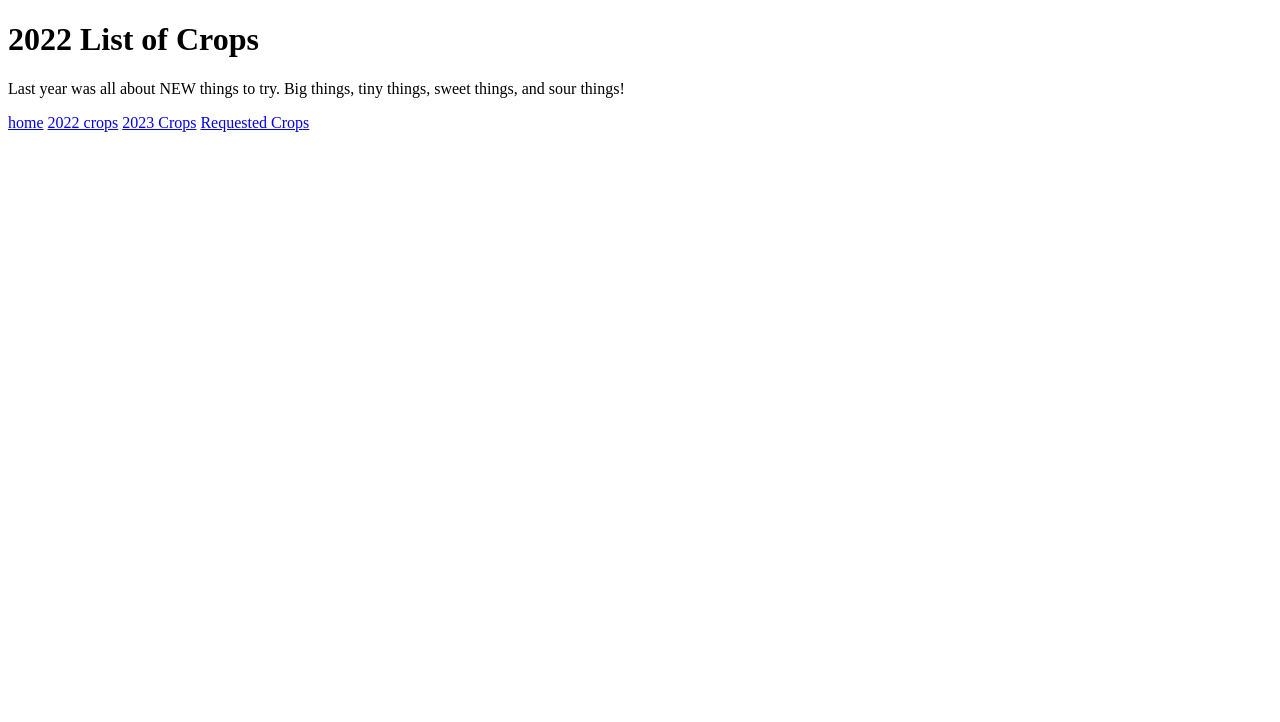
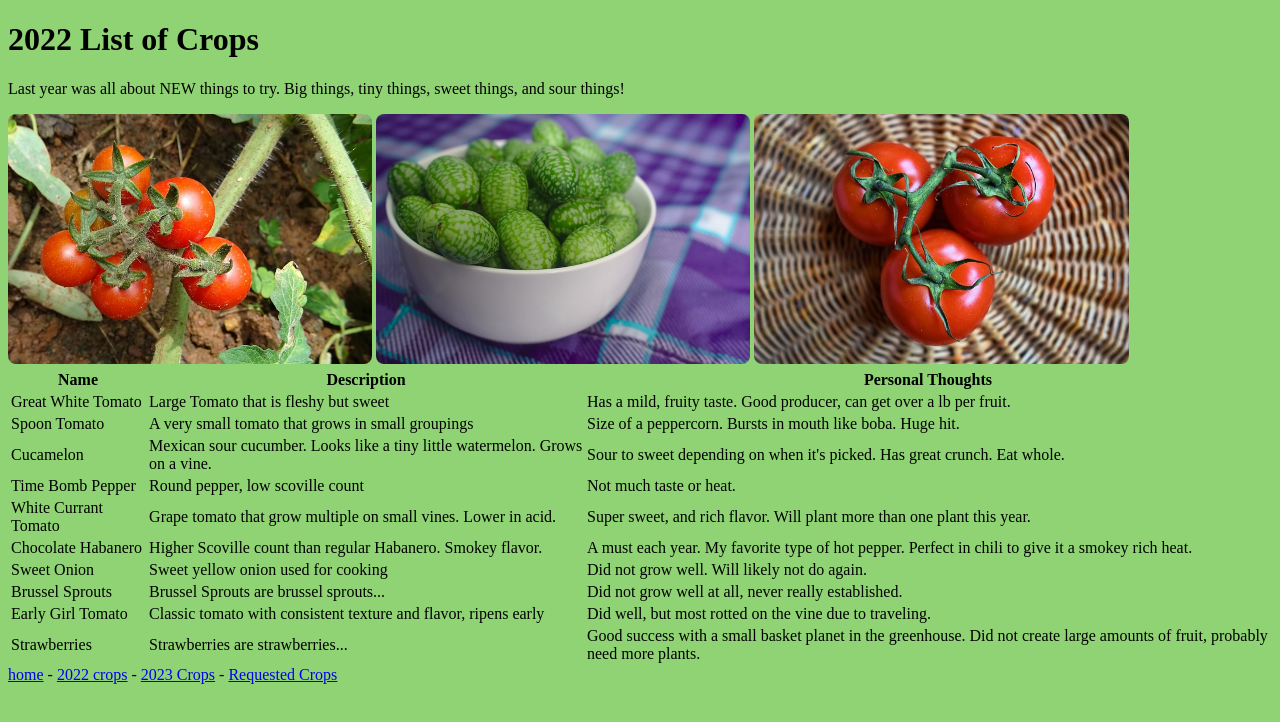
Before and after one commit to ThatOneGent/Week7, a plain HTML site: page 2022Crops.html in a window 1280 px wide. Drawn offline with Linux system fonts and the light colour scheme.

Commit message:
crop page edits, index edits, basic CSS, more stock images

```diff
--- a/2022Crops.html
+++ b/2022Crops.html
@@ -5,6 +5,8 @@
     <meta http-equiv="X-UA-Compatible" content="IE=edge">
     <meta name="viewport" content="width=device-width, initial-scale=1.0">
     <title>2022 Crop list</title>
+
+    <link rel="stylesheet" href="./index.css" >
 </head>
 <body>
     <h1>2022 List of Crops</h1>
@@ -12,12 +14,76 @@
     <p>Last year was all about NEW things to try. Big things, tiny things, sweet things, and sour things!</p>
 
     <!-- Images of a few crops-->
+
+    <img src="./images/CherryTomato.jpg" alt="Jelly Melon" class="image">
+    <img src="./images/Cucamelon.jpg" alt="Jelly Melon" class="image">
+    <img src="./images/Tomatos.jpg" alt="Jelly Melon" class="image">
+
     <!-- Table listing crops and descriptions-->
+    <table>
+        <tr>
+            <th>Name</th>
+            <th>Description</th>
+            <th>Personal Thoughts</th>
+
+        </tr>
+
+        <tr>
+            <td>Great White Tomato</td>
+            <td>Large Tomato that is fleshy but sweet</td>
+            <td>Has a mild, fruity taste. Good producer, can get over a lb per fruit.</td>
+        </tr>
+        <tr>
+            <td>Spoon Tomato</td>
+            <td>A very small tomato that grows in small groupings</td>
+            <td>Size of a peppercorn. Bursts in mouth like boba. Huge hit.</td>
+        </tr>
+        <tr>
+            <td>Cucamelon</td>
+            <td>Mexican sour cucumber. Looks like a tiny little watermelon. Grows on a vine.</td>
+            <td>Sour to sweet depending on when it's picked. Has great crunch. Eat whole.</td>
+        </tr>
+        <tr>
+            <td>Time Bomb Pepper</td>
+            <td>Round pepper, low scoville count</td>
+            <td>Not much taste or heat. </td>
+        </tr>
+        <tr>
+            <td>White Currant Tomato</td>
+            <td>Grape tomato that grow multiple on small vines. Lower in acid.</td>
+            <td>Super sweet, and rich flavor. Will plant more than one plant this year.</td>
+        </tr>
+        <tr>
+            <td>Chocolate Habanero</td>
+            <td>Higher Scoville count than regular Habanero. Smokey flavor.</td>
+            <td>A must each year. My favorite type of hot pepper. Perfect in chili to give it a smokey rich heat.</td>
+        </tr>
+        <tr>
+            <td>Sweet Onion</td>
+            <td>Sweet yellow onion used for cooking</td>
+            <td>Did not grow well. Will likely not do again.</td>
+        </tr>
+        <tr>
+            <td>Brussel Sprouts</td>
+            <td>Brussel Sprouts are brussel sprouts... </td>
+            <td> Did not grow well at all, never really established.</td>
+        </tr>
+        <tr>
+            <td>Early Girl Tomato</td>
+            <td>Classic tomato with consistent texture and flavor, ripens early</td>
+            <td>Did well, but most rotted on the vine due to traveling.</td>
+        </tr>
+        <tr>
+            <td>Strawberries</td>
+            <td>Strawberries are strawberries...</td>
+            <td>Good success with a small basket planet in the greenhouse. Did not create large amounts of fruit, probably need more plants.</td>
+        </tr>
+    </table>
 
     <div>
-        <a href="index.html">home</a>
-        <a href="2022Crops.html">2022 crops</a>
-        <a href="2023Crops.html">2023 Crops</a>
+        <a href="index.html">home</a> -
+        <a href="2022Crops.html">2022 crops</a> -
+        <a href="2023Crops.html">2023 Crops</a> -
         <a href="RequestedCrops.html">Requested Crops</a>
     </div>
 
--- /dev/null
+++ b/index.css
@@ -0,0 +1,13 @@
+
+
+/* Sitewide CSS file */
+
+body {
+    background-color: rgb(143, 211, 116);
+  }
+
+img {
+  border-radius: 8px;
+  height: 250px;
+  width: auto;
+  }
```
Also changed, not shown: 2023Crops.html (+30 -34 lines), RequestedCrops.html (+3 -3 lines), index.html (+10 -3 lines), images/ButterflyPea.jpg (added), images/CherryTomato.jpg (added), images/Cucamelon.jpg (added), images/GardenBox.jpg (added), images/GreenhouseFront.jpg (added), images/GreenhouseInProg.jpg (added), images/Tomatos.jpg (added), images/quinoa.jpg (added), 1 other file.
